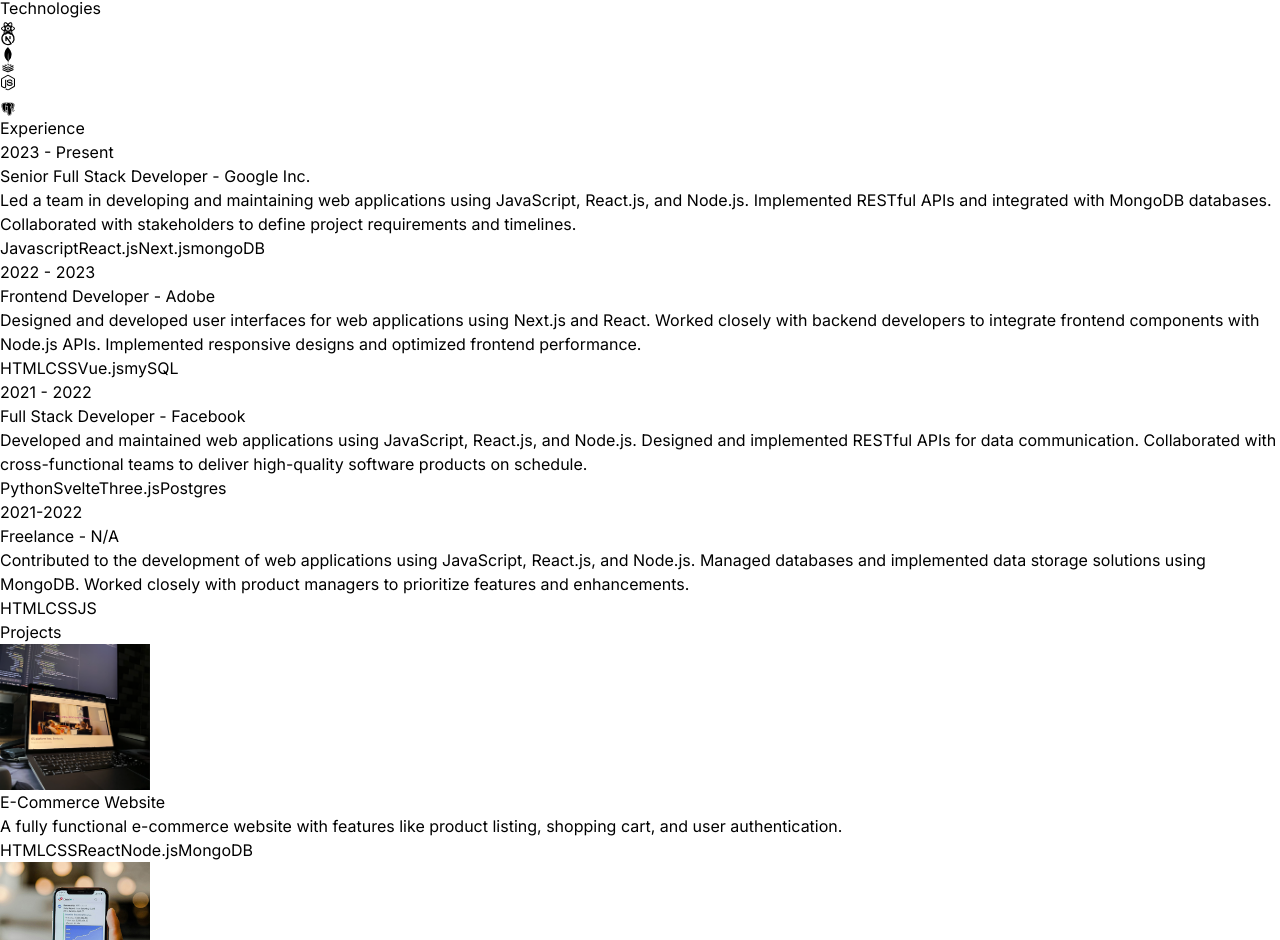
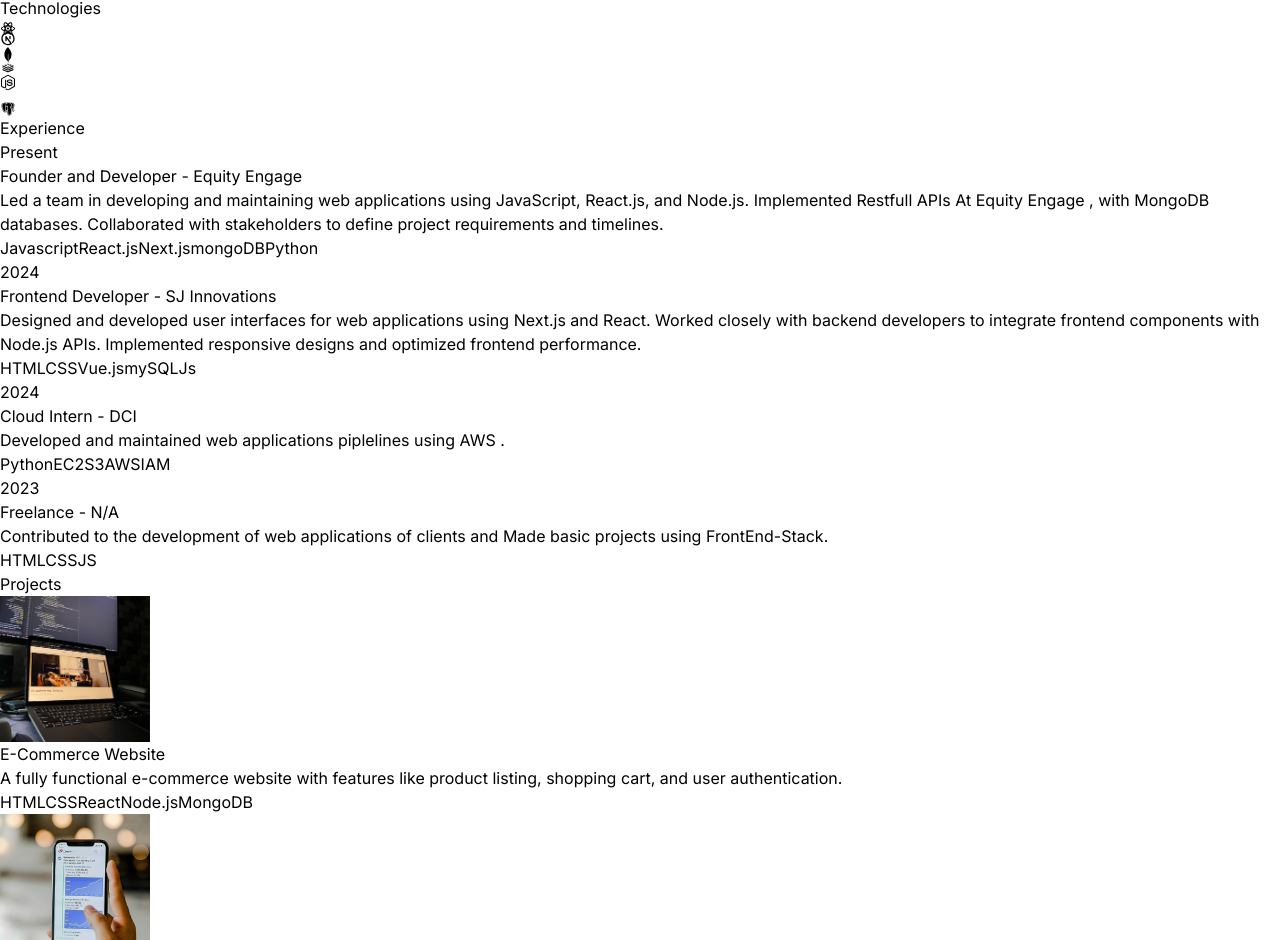
Before and after one commit to akshatdwi7/akshatdwivedi-in, a React (Vite) app: page / in a window 1280 px wide. Shown: the part 1879-2819 px from the top of the page. Built offline with nearby package versions, Linux system fonts and the light colour scheme.

Commit message:
Update index.js

```diff
--- a/src/constants/index.js
+++ b/src/constants/index.js
@@ -9,31 +9,35 @@ export const ABOUT_TEXT = `I am a dedicated and versatile full stack developer w
 
 export const EXPERIENCES = [
   {
-    year: "2023 - Present",
-    role: "Senior Full Stack Developer",
-    company: "Google Inc.",
-    description: `Led a team in developing and maintaining web applications using JavaScript, React.js, and Node.js. Implemented RESTful APIs and integrated with MongoDB databases. Collaborated with stakeholders to define project requirements and timelines.`,
-    technologies: ["Javascript", "React.js", "Next.js", "mongoDB"],
+    year: " Present",
+    role: "Founder and Developer ",
+    company: "Equity Engage",
+    description: `Led a team in developing and maintaining web applications using JavaScript, React.js, and Node.js. Implemented Restfull
+     APIs At Equity Engage  ,
+     with MongoDB databases. Collaborated with stakeholders to define project requirements and timelines.`,
+    technologies: ["Javascript", "React.js", "Next.js", "mongoDB" ,"Python"],
   },
   {
-    year: "2022 - 2023",
+    year: "2024",
     role: "Frontend Developer",
-    company: "Adobe",
-    description: `Designed and developed user interfaces for web applications using Next.js and React. Worked closely with backend developers to integrate frontend components with Node.js APIs. Implemented responsive designs and optimized frontend performance.`,
-    technologies: ["HTML", "CSS", "Vue.js", "mySQL"],
+    company: "SJ Innovations",
+    description: `Designed and developed user interfaces for web applications
+     using Next.js and React. Worked closely with backend developers to
+      integrate frontend components with Node.js APIs. Implemented responsive designs and optimized frontend performance.`,
+    technologies: ["HTML", "CSS", "Vue.js", "mySQL" ,"Js"],
   },
   {
-    year: "2021 - 2022",
-    role: "Full Stack Developer",
-    company: "Facebook",
-    description: `Developed and maintained web applications using JavaScript, React.js, and Node.js. Designed and implemented RESTful APIs for data communication. Collaborated with cross-functional teams to deliver high-quality software products on schedule.`,
-    technologies: ["Python", "Svelte", "Three.js", "Postgres"],
+    year: "2024",
+    role: "Cloud Intern ",
+    company: "DCI",
+    description: `Developed and maintained web applications piplelines using AWS .`,
+    technologies: ["Python", "EC2", "S3", "AWS"  ,"IAM"],
   },
   {
-    year: "2021-2022",
+    year: "2023",
     role: "Freelance",
     company: "N/A",
-    description: `Contributed to the development of web applications using JavaScript, React.js, and Node.js. Managed databases and implemented data storage solutions using MongoDB. Worked closely with product managers to prioritize features and enhancements.`,
+    description: `Contributed to the development of web applications of clients and Made basic projects using FrontEnd-Stack.`,
     technologies: ["HTML", "CSS", "JS", ],
   },
 ];
```
